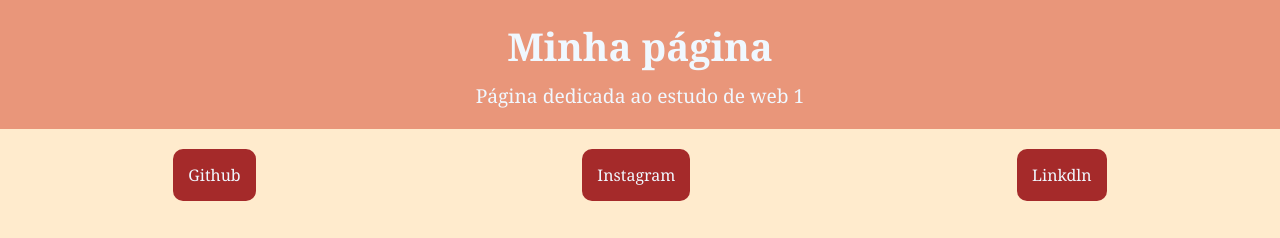
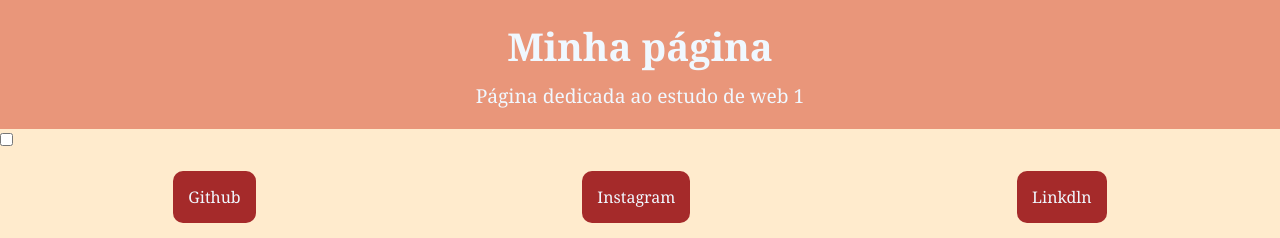
Before and after one commit to ManuelaAntonelli/Estudo_web1, a plain HTML site: page index.html in a window 1280 px wide. Shown: the top 238 px of the page. Drawn offline with Linux system fonts and the light colour scheme.

Commit message:
Add dark mode toggle switch to index.html
Added a dark mode toggle switch to the header.

```diff
--- a/index.html
+++ b/index.html
@@ -11,6 +11,11 @@
         <h1>Minha página</h1>
         <p> Página dedicada ao estudo de web 1</p>
     </header>
+    <!--MODO ESCURO-->
+    <label class="switch">
+    <input type="checkbox" id="botao-dark">
+    <span class="slider"></span>
+    </label>
 
     <nav>
         <ul>
```
